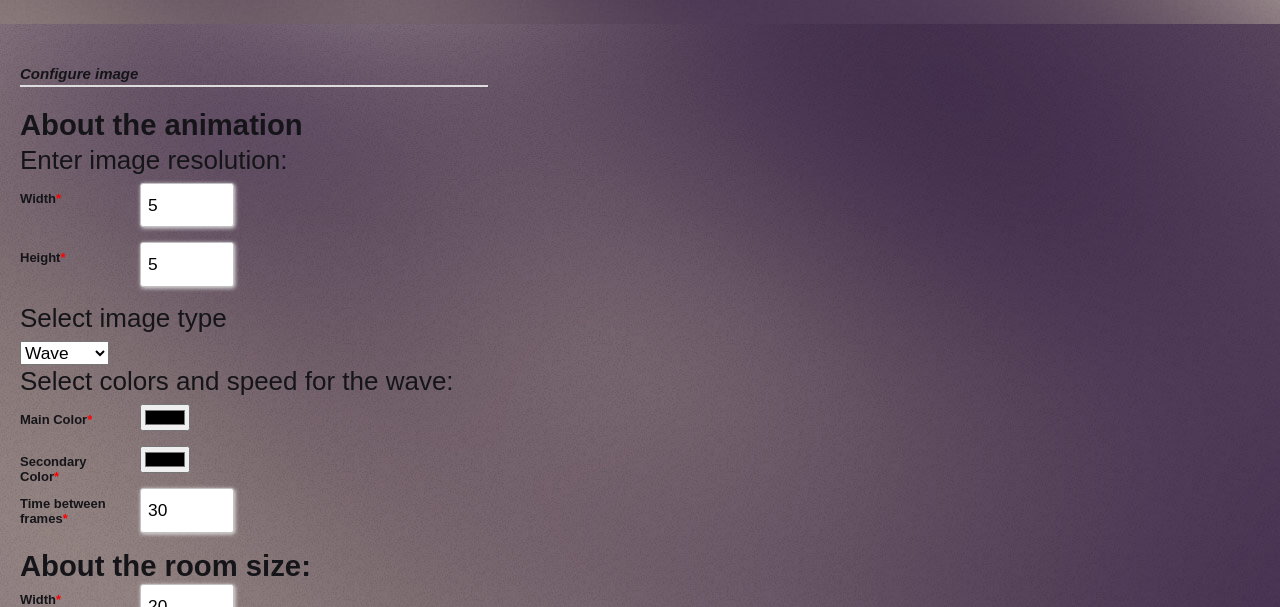
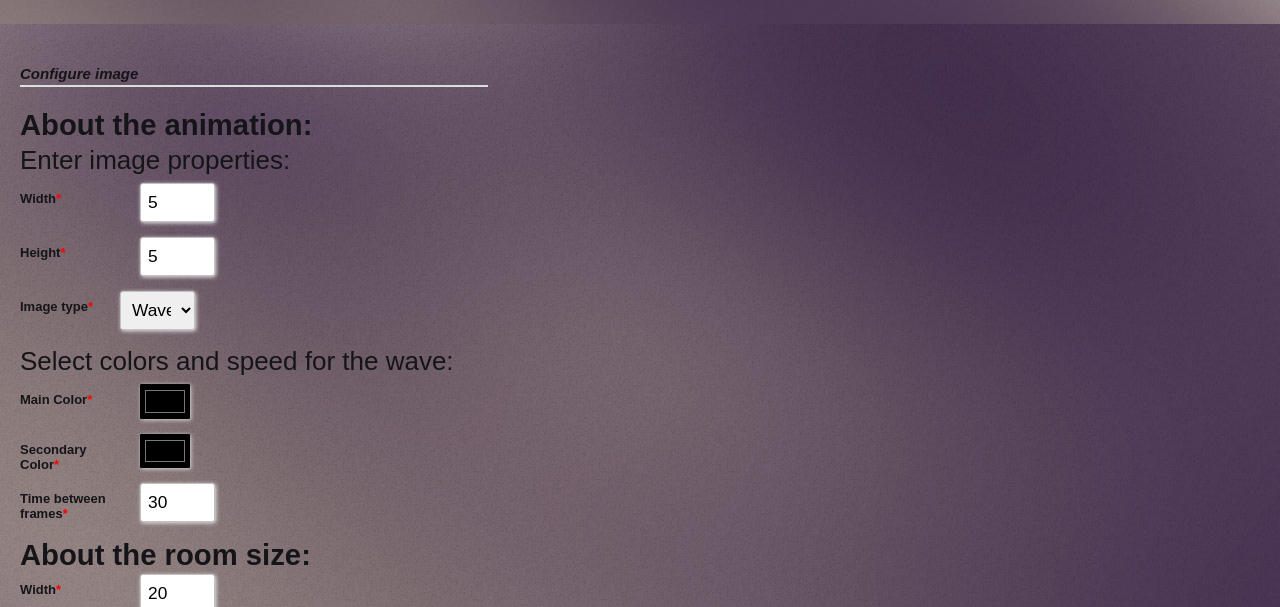
Before and after one commit to estevetarra/ewave, a plain HTML site: page frontend/master_index.html in a window 1280 px wide. Shown: the part 193-800 px from the top of the page. Drawn offline with Linux system fonts and the light colour scheme.

Commit message:
millorar css del master_indx

```diff
--- a/frontend/css/style.css
+++ b/frontend/css/style.css
@@ -407,6 +407,8 @@
 	/* Forms */
 
 .form-style-2{
+   /* margin : auto;*/
+
 	max-width: 500px;
 	padding: 20px 12px 10px 20px;
 	font: 13px Arial, Helvetica, sans-serif;
@@ -438,7 +440,7 @@
 	text-align: center;
 }
 .form-style-2 input.input-field{
-	width: 20%;
+	width: 16%;
 
 }
 
@@ -446,6 +448,8 @@
 .form-style-2 .tel-number-field,
 .form-style-2 .textarea-field,
 .form-style-2 .select-field{
+    width: 16%;
+    height: 2.25em;
     box-sizing: border-box;
     -webkit-box-sizing: border-box;
     -moz-box-sizing: border-box;
@@ -463,7 +467,7 @@
 .form-style-2 .tel-number-field:focus,
 .form-style-2 .textarea-field:focus,
 .form-style-2 .select-field:focus{
-	border: 1px solid #0C0;
+	border: 1px solid #341547;
 }
 .form-style-2 .textarea-field{
 	height:100px;
@@ -481,6 +485,16 @@
 	border-radius: 3px;
 	-webkit-border-radius: 3px;
 	-moz-border-radius: 3px;
+}
+.form-style-2 input[type=color]{
+    background: #000000;
+    box-shadow: 1px 1px 1px #DADADA;
+    -moz-box-shadow: 1px 1px 4px #DADADA;
+    -webkit-box-shadow: 1px 1px 4px #DADADA;
+    border-radius: 1px;
+    -webkit-border-radius: 1px;
+    -moz-border-radius: 1px;
+    height : 2em;
 }
 .form-style-2 input[type=submit]:hover,
 .form-style-2 input[type=button]:hover{
--- a/frontend/master_index.html
+++ b/frontend/master_index.html
@@ -81,23 +81,22 @@
 <div class ="form-style-2">
   <div class = "form-style-2-heading">Configure image</div>
 <form onsubmit="myFunction()">
-<h3>About the animation</h3>
+<h3>About the animation:</h3>
 
-<h4>Enter image resolution:</h4>
+<h4>Enter image properties:</h4>
     <label><span>Width<span class="required">*</span></span><input type="number" class="input-field" name="field1" value="5" id="imgw"/></label>
-    <label><span>Height<span class="required">*</span></span><input type="number" class="input-field" name="field1" value="5" id ="imgh"/></label>
+    <label><span>Height<span class="required">*</span></span><input type="number" class="input-field" name="field2" value="5" id ="imgh"/></label>
 <!--<input type = "number" width ="1" name = "wimage" id = "imgw" value =5 required >px<br> -->
 
-<h4>Select image type</h4>
- <select>
-  <option value="wave">Wave</option>
-  <option value="gradient">Gradient</option>
-</select>
+    <label><span>Image type<span class = "required">*</span></span ><select name="field3" class="select-field">
+        <option value="Wave">Wave</option>
+        <option value="Gradient">Gradient</option>
+    </select></label>
+
  <h4>Select colors and speed for the wave:</h4>
     <label><span>Main Color<span class="required">*</span></span><input type="color"  name="wavecolor1" id="color1"/></label>
     <label><span>Secondary Color<span class="required">*</span></span><input type="color"  name="wavecolor2" id="color2"/></label>
     <label><span>Time between frames<span class="required">*</span></span><input type="number" class="input-field" name="field4"  value="30" id="frames"/></label>
-
 
 
 <h3>About the room size: </h3>
```
Lines whose indentation alone changed are shown as unchanged.
